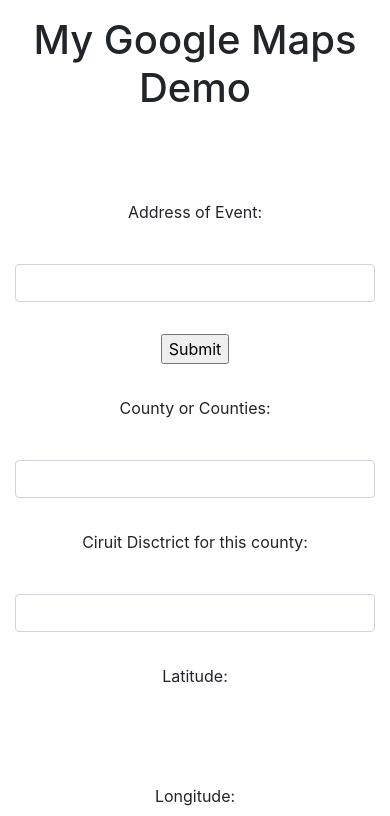
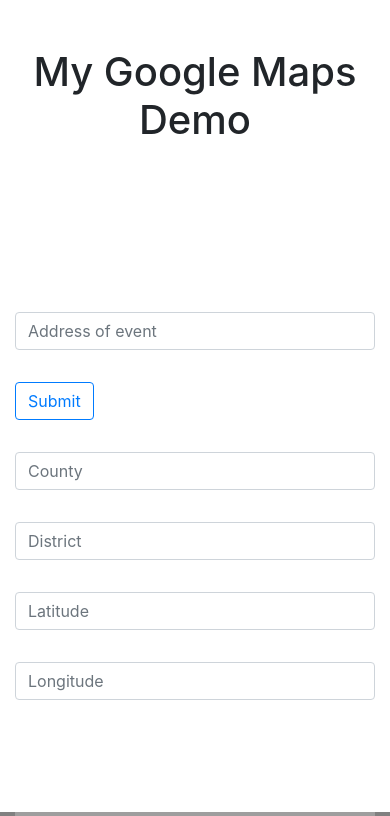
Before and after one commit to selifka/map_project, a PHP site: page / in a window 390 px wide. Shown: the top 816 px of the page. Run offline with PHP 8.4, Linux system fonts and the light colour scheme; some libraries are stand-ins or nearby versions; grey boxes are pictures that could not be loaded.

Commit message:
Changing layout of website to make it easier to test

```diff
--- a/index.php
+++ b/index.php
@@ -37,49 +37,35 @@
   </head>
 
   <body>
-    <div class="container">
-    	<h1 class="py-3 text-center">My Google Maps Demo</h1>
-	  		<form action="index.php" method="post" class="text-center py-5">
+    <div class="container-fluid">
+    	<h1 class="py-5 text-center">My Google Maps Demo</h1>
+
     	<div class="row">
-			    	<div class="col-md-3 py-3">
-			    		<label>Address of Event:</label>
+    		<div class="col-md-4 my-5 py-5">
+	            <form action="index.php" method="post">
+	            	<div class="py-3">
+	        			<input class="form-control" id="address" type="text" value="" placeholder="Address of event">
 	        		</div>
-			    	<div class="col-md-6 py-3">
-		        		<input class="form-control" id="address" type="text" value="">
+	        		<div class="py-3">
+		      			<button class="btn btn-outline-primary" id="submit" type="button">Submit</button>
 		      		</div>
-		        	<div class="col-md-3 py-3">
-			      		<input id="submit" type="button" value="Submit">
+		      		<div class="py-3">
+	        			<input class="form-control" type="text" name="result" value="" placeholder="County">
 	        		</div>
-		        	<div class="col-md-3 py-3">
-			    		<label>County or Counties:</label>
+	        		<div class="py-3">
+	        			<input class="form-control" type="text" name="result2" value="" placeholder="District">
 	        		</div>
-			      	<div class="col-md-9 py-3">
-		        		<input class="form-control" type="text" name="result" value="">
+			    </form>
+			    <div class="py-3">
+	        		<input id="lat" class="form-control" type="text" placeholder="Latitude" value="">
 	        	</div>
-		        	<div class="col-md-3 py-3">
-			    		<label>Ciruit Disctrict for this county:</label>
-			    	</div>
-			      	<div class="col-md-9 py-3">
-		        		<input class="form-control" type="text" name="result2" value="">
-		        	</div>
-		        	<div class="col-md-3 py-3">
-		        		<label>Latitude:</label>
-		        	</div>
-		        	<div class="col-md-9 py-3">
-		        		<label id="lat"></label>
-		        	</div>
-		        	<div class="col-md-3 py-3">
-		        		<label>Longitude:</label>
-		        	</div>
-		        	<div class="col-md-9 py-3">
-		        		<label id="lng"></label>
+	        	<div class="py-3">
+	        		<input id="lng" class="form-control" type="text" placeholder="Longitude" value="">
 	        	</div>
 			</div>
-		  </form>
+		    <div class="col-md-8" id="map"></div>
 		</div>
-
-	<!--- Map Div -->
-    <div class="container-fluid" id="map"></div>
+	</div>
 
 	<script async defer src="https://maps.googleapis.com/maps/api/js?key=AIzaSyCmJACnjlTKQVKWjS_fNOXJ1Z0B2t7q6EE&callback=initMap"></script>
 
@@ -113,8 +99,8 @@
             	resultsMap.setCenter(results[0].geometry.location);
 
             	// Display the lat and lng in html
-            	document.getElementById('lat').innerHTML = results[0].geometry.location.lat();
-            	document.getElementById('lng').innerHTML = results[0].geometry.location.lng();
+            	document.getElementById('lat').value = results[0].geometry.location.lat();
+            	document.getElementById('lng').value = results[0].geometry.location.lng();
 
             	var marker = new google.maps.Marker({
               		map: resultsMap,
```
Lines whose indentation alone changed are shown as unchanged.
